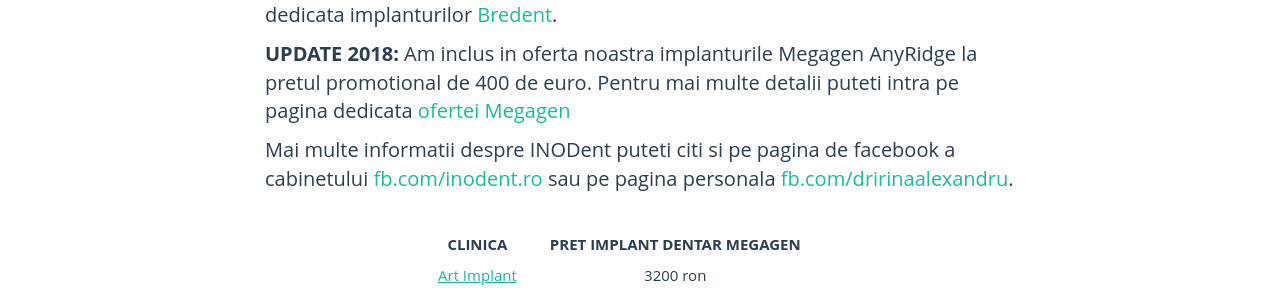
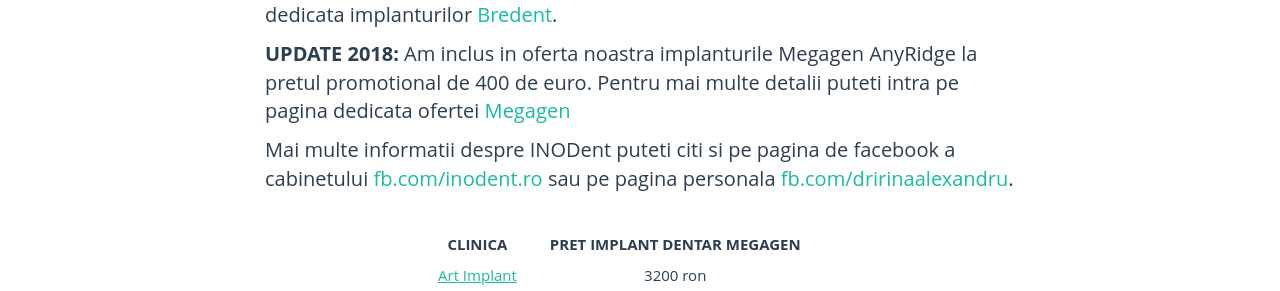
Before and after one commit to littledentgopo/offerdent, a Jekyll site: the page built from _posts/2017-11-21-implanturi-dentare-megagen-pareri-preturi.html, in a window 1280 px wide and 900 px high, scrolled down 1366 px. Shown: the part 220-511 px from the top of the window. Built offline with Jekyll 4.4.1, drawn with Linux system fonts in a browser that asks for light colours; comment, search, counter and statistics services are not loaded; part of the change alters nothing that is shown.

```diff
--- a/_posts/2017-11-21-implanturi-dentare-megagen-pareri-preturi.html
+++ b/_posts/2017-11-21-implanturi-dentare-megagen-pareri-preturi.html
@@ -21,7 +21,7 @@ Implanturile dentare <a href="https://www.megagen.ro/implants/" target="_blank">
     Un implant din aceeasi gama este implantul Bredent conceput si fabricat in Germania. Oferta de 400 de euro din clinica {{site.newname}} o puteti analiza in pagina dedicata implanturilor <a href="/promotie-bredent.html">Bredent</a>.
 </p>
 
-<p><strong>UPDATE 2018:</strong> Am inclus in oferta noastra implanturile Megagen AnyRidge la pretul promotional de 400 de euro. Pentru mai multe detalii puteti intra pe pagina dedicata <a href="https://www.inodent.ro/oferta-implant-dentar-megagen/">ofertei Megagen</a></p>
+<p><strong>UPDATE 2018:</strong> Am inclus in oferta noastra implanturile Megagen AnyRidge la pretul promotional de 400 de euro. Pentru mai multe detalii puteti intra pe pagina dedicata ofertei <a href="https://www.inodent.ro/oferta-implant-dentar-megagen/">Megagen</a></p>
 
 <p>Mai multe informatii despre {{site.newname}} puteti citi si pe pagina de facebook a cabinetului <a target="_blank" href="https://www.facebook.com/inodent.ro/">fb.com/inodent.ro</a> sau pe pagina personala <a arget="_blank" href="https://www.facebook.com/dririnaalexandru/">fb.com/dririnaalexandru</a>.</p>
 
```
